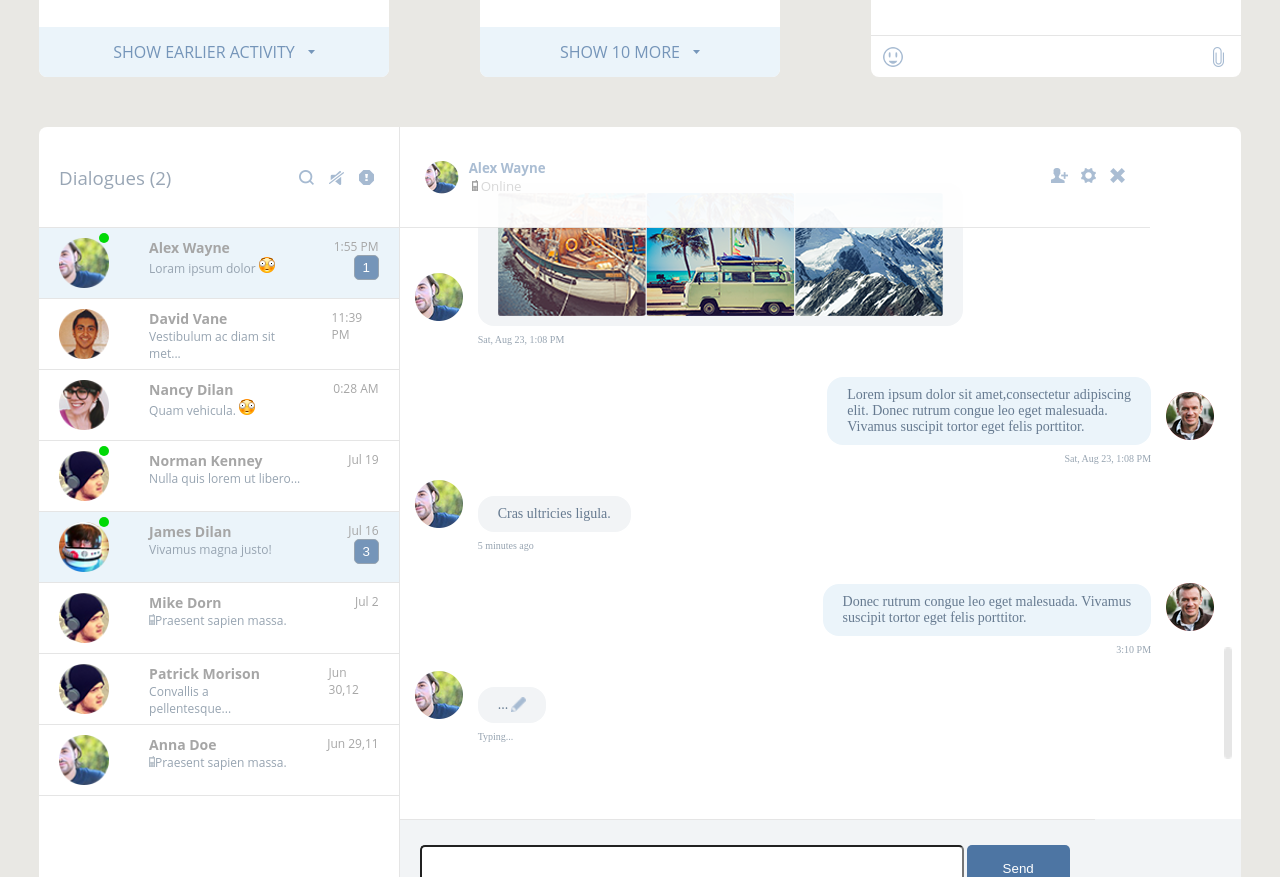
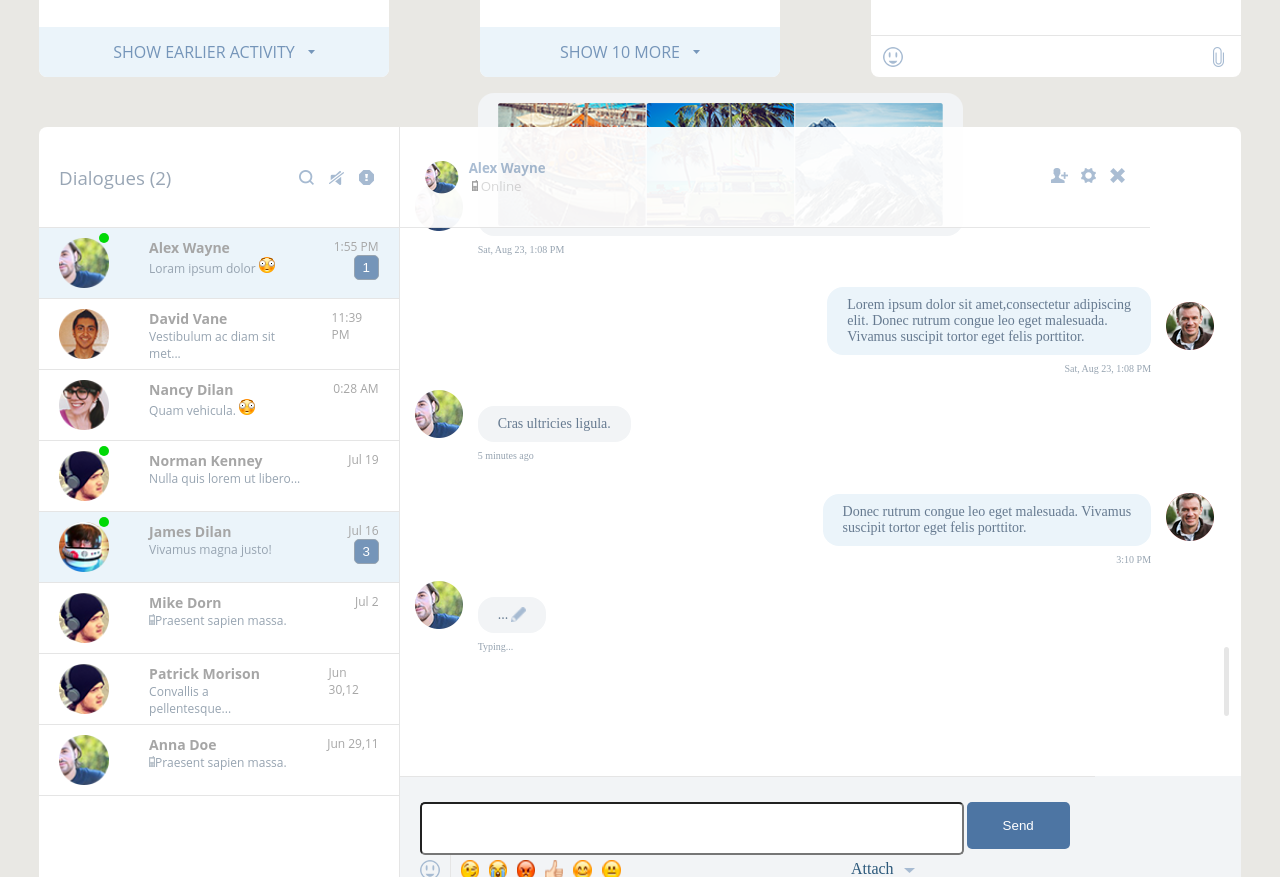
Before and after one commit to ValeryPrakharovich/lokipro13.github.io, a plain HTML site: page index.html in a window 1280 px wide. Shown: the part 993-1870 px from the top of the page. Drawn offline with Linux system fonts and the light colour scheme.

Commit message:
Update index.html

```diff
--- a/index.html
+++ b/index.html
@@ -379,7 +379,7 @@
           <div id="dialogues_body_right_chat">
               <div>
                   <div class="dial_body">
-                      <div style="margin-top: 40px;">
+                      <div style="margin-top: -50px;">
                           <div class="dialogues_body_right_chat_photo"><img src="images/dialogues/photo.png" alt="image"></div>
                           <ul>
                               <li>
```
